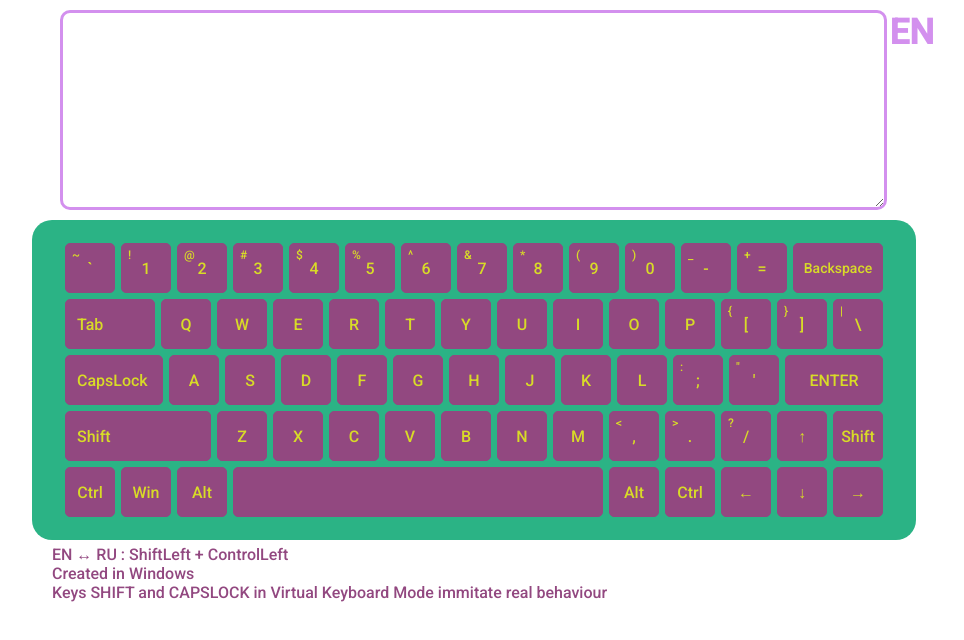
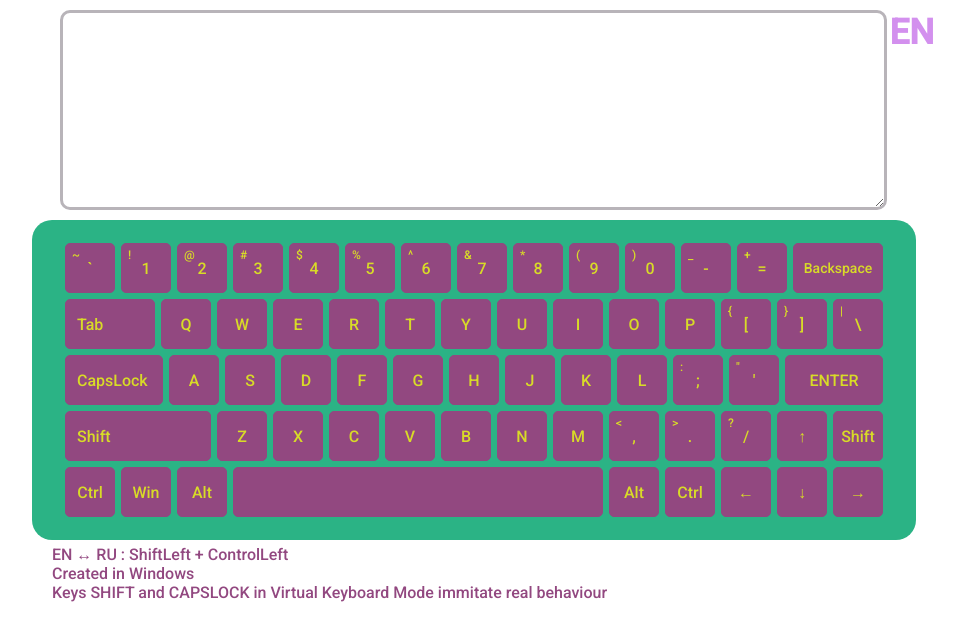
Before and after one commit to Anna234365/virtual-keyboard-prev, a plain HTML site: page index.html in a window 1280 px wide. Shown: the whole page, without its empty margins (166-1130 px from the left). Drawn offline with Linux system fonts and the light colour scheme.

Commit message:
minor style change

```diff
--- a/style.css
+++ b/style.css
@@ -20,7 +20,7 @@ html {
 .printedText {
     width: 864px;
     height: 200px;
-    border: 3px solid rgb(211, 144, 238);
+    border: 3px solid rgb(184, 180, 185);
     border-radius: 10px;
     font-size: 2rem;
     padding: 10px 20px;
```
